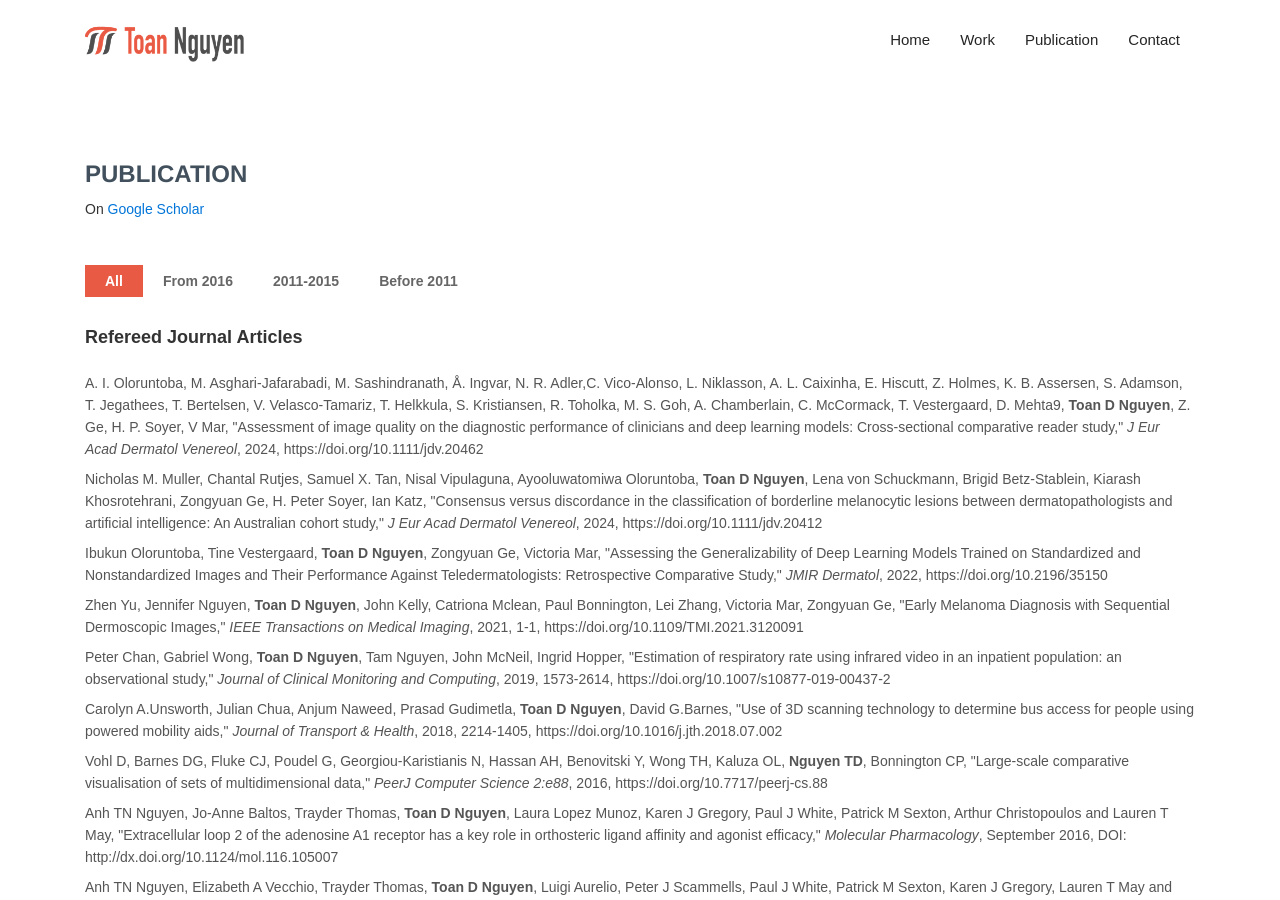
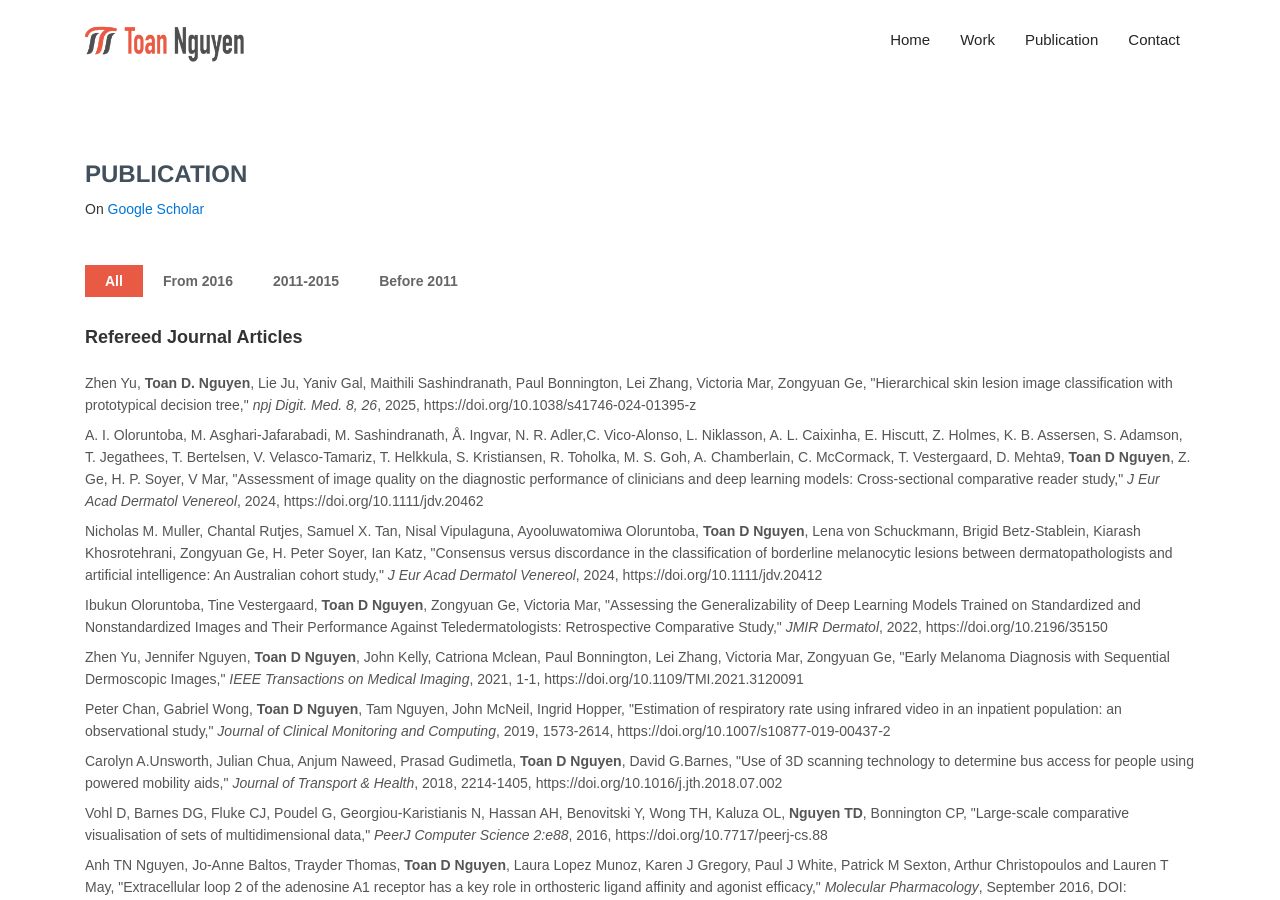
Before and after one commit to ntoand/toaninfo, a Jekyll site: the page built from _pages/publication/index.html, in a window 1280 px wide and 900 px high. Built offline with Jekyll 4.4.1, drawn with Linux system fonts in a browser that asks for light colours; nearby versions of some CDN libraries; some web fonts are replaced.

Commit message:
Add publication

```diff
--- a/_pages/publication/index.html
+++ b/_pages/publication/index.html
@@ -26,6 +26,7 @@ scripts:
   <div class="paper-container">
     <h2>Refereed Journal Articles</h2>
     <ul>
+      <li class="mix y2025 from_2016" data-order= "15">Zhen Yu, <b>Toan D. Nguyen</b>, Lie Ju, Yaniv Gal, Maithili Sashindranath, Paul Bonnington, Lei Zhang, Victoria Mar, Zongyuan Ge, "Hierarchical skin lesion image classification with prototypical decision tree," <i>npj Digit. Med. 8, 26</i>, 2025, https://doi.org/10.1038/s41746-024-01395-z</li>
       <li class="mix y2024 from_2016" data-order= "16">A. I. Oloruntoba, M. Asghari-Jafarabadi, M. Sashindranath, Å. Ingvar, N. R. Adler,C. Vico-Alonso, L. Niklasson, A. L. Caixinha, E. Hiscutt, Z. Holmes, K. B. Assersen, S. Adamson, T. Jegathees, T. Bertelsen, V. Velasco-Tamariz, T. Helkkula, S. Kristiansen, R. Toholka,  M. S. Goh, A. Chamberlain, C. McCormack, T. Vestergaard, D. Mehta9, <b>Toan D Nguyen</b>, Z. Ge, H. P. Soyer, V Mar, "Assessment of image quality on the diagnostic performance of clinicians and deep learning models: Cross-sectional comparative reader study," <i>J Eur Acad Dermatol Venereol</i>, 2024, https://doi.org/10.1111/jdv.20462</li>
       <li class="mix y2024 from_2016" data-order= "17">Nicholas M. Muller,  Chantal Rutjes,  Samuel X. Tan,  Nisal Vipulaguna,  Ayooluwatomiwa Oloruntoba,  <b>Toan D Nguyen</b>,  Lena von Schuckmann,  Brigid Betz-Stablein,  Kiarash Khosrotehrani,  Zongyuan Ge,  H. Peter Soyer,  Ian Katz, "Consensus versus discordance in the classification of borderline melanocytic lesions between dermatopathologists and artificial intelligence: An Australian cohort study," <i>J Eur Acad Dermatol Venereol</i>, 2024, https://doi.org/10.1111/jdv.20412</li>
       <li class="mix y2022 from_2016" data-order= "18">Ibukun Oloruntoba, Tine Vestergaard, <b>Toan D Nguyen</b>, Zongyuan Ge, Victoria Mar, "Assessing the Generalizability of Deep Learning Models Trained on Standardized and Nonstandardized Images and Their Performance Against Teledermatologists: Retrospective Comparative Study," <i>JMIR Dermatol</i>, 2022, https://doi.org/10.2196/35150</li>
--- a/docs/feed.xml
+++ b/docs/feed.xml
@@ -1,4 +1,4 @@
-<?xml version="1.0" encoding="utf-8"?><feed xmlns="http://www.w3.org/2005/Atom" ><generator uri="https://jekyllrb.com/" version="4.3.4">Jekyll</generator><link href="https://www.toaninfo.com/feed.xml" rel="self" type="application/atom+xml" /><link href="https://www.toaninfo.com/" rel="alternate" type="text/html" /><updated>2024-12-11T09:54:21+11:00</updated><id>https://www.toaninfo.com/feed.xml</id><title type="html">Toan Nguyen | Homepage</title><subtitle>Toan Nguyen homepage, portfolio, blog
+<?xml version="1.0" encoding="utf-8"?><feed xmlns="http://www.w3.org/2005/Atom" ><generator uri="https://jekyllrb.com/" version="4.3.4">Jekyll</generator><link href="https://www.toaninfo.com/feed.xml" rel="self" type="application/atom+xml" /><link href="https://www.toaninfo.com/" rel="alternate" type="text/html" /><updated>2025-01-14T17:57:02+11:00</updated><id>https://www.toaninfo.com/feed.xml</id><title type="html">Toan Nguyen | Homepage</title><subtitle>Toan Nguyen homepage, portfolio, blog
 </subtitle><entry><title type="html">My first post</title><link href="https://www.toaninfo.com/blog/2017/05/01/my-post/" rel="alternate" type="text/html" title="My first post" /><published>2017-05-01T23:04:49+10:00</published><updated>2017-05-01T23:04:49+10:00</updated><id>https://www.toaninfo.com/blog/2017/05/01/my-post</id><content type="html" xml:base="https://www.toaninfo.com/blog/2017/05/01/my-post/"><![CDATA[<p>This is a blog <code class="language-plaintext highlighter-rouge">post</code></p>
 
 <p>Code snippets</p>
--- a/docs/publication/index.html
+++ b/docs/publication/index.html
@@ -115,6 +115,7 @@
   <div class="paper-container">
     <h2>Refereed Journal Articles</h2>
     <ul>
+      <li class="mix y2025 from_2016" data-order= "15">Zhen Yu, <b>Toan D. Nguyen</b>, Lie Ju, Yaniv Gal, Maithili Sashindranath, Paul Bonnington, Lei Zhang, Victoria Mar, Zongyuan Ge, "Hierarchical skin lesion image classification with prototypical decision tree," <i>npj Digit. Med. 8, 26</i>, 2025, https://doi.org/10.1038/s41746-024-01395-z</li>
       <li class="mix y2024 from_2016" data-order= "16">A. I. Oloruntoba, M. Asghari-Jafarabadi, M. Sashindranath, Å. Ingvar, N. R. Adler,C. Vico-Alonso, L. Niklasson, A. L. Caixinha, E. Hiscutt, Z. Holmes, K. B. Assersen, S. Adamson, T. Jegathees, T. Bertelsen, V. Velasco-Tamariz, T. Helkkula, S. Kristiansen, R. Toholka,  M. S. Goh, A. Chamberlain, C. McCormack, T. Vestergaard, D. Mehta9, <b>Toan D Nguyen</b>, Z. Ge, H. P. Soyer, V Mar, "Assessment of image quality on the diagnostic performance of clinicians and deep learning models: Cross-sectional comparative reader study," <i>J Eur Acad Dermatol Venereol</i>, 2024, https://doi.org/10.1111/jdv.20462</li>
       <li class="mix y2024 from_2016" data-order= "17">Nicholas M. Muller,  Chantal Rutjes,  Samuel X. Tan,  Nisal Vipulaguna,  Ayooluwatomiwa Oloruntoba,  <b>Toan D Nguyen</b>,  Lena von Schuckmann,  Brigid Betz-Stablein,  Kiarash Khosrotehrani,  Zongyuan Ge,  H. Peter Soyer,  Ian Katz, "Consensus versus discordance in the classification of borderline melanocytic lesions between dermatopathologists and artificial intelligence: An Australian cohort study," <i>J Eur Acad Dermatol Venereol</i>, 2024, https://doi.org/10.1111/jdv.20412</li>
       <li class="mix y2022 from_2016" data-order= "18">Ibukun Oloruntoba, Tine Vestergaard, <b>Toan D Nguyen</b>, Zongyuan Ge, Victoria Mar, "Assessing the Generalizability of Deep Learning Models Trained on Standardized and Nonstandardized Images and Their Performance Against Teledermatologists: Retrospective Comparative Study," <i>JMIR Dermatol</i>, 2022, https://doi.org/10.2196/35150</li>
```
